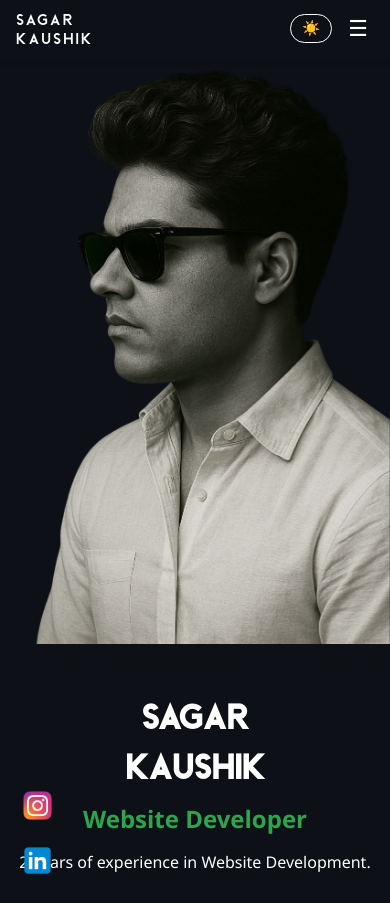
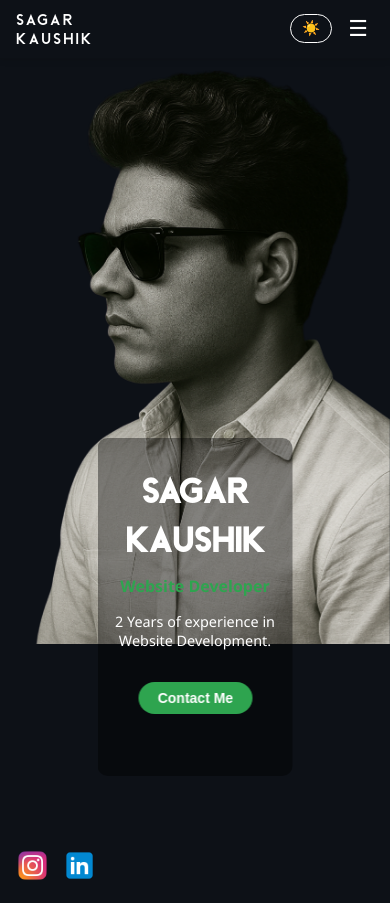
Before and after one commit to sagar0kaushik/portfolio-website, a React (Vite) app: page / in a window 390 px wide. Built offline with nearby package versions, Linux system fonts and the light colour scheme.

Commit message:
Update Home.css

```diff
--- a/src/Home.css
+++ b/src/Home.css
@@ -126,3 +126,57 @@
     font-size: 2rem;
   }
 }
+
+@media (max-width: 768px) {
+  .profile-img {
+    width: 100%;
+    height: auto;
+    object-fit: cover;
+    position: relative;
+    z-index: 1;
+  }
+
+  /* Overlay text on image */
+  .text-section {
+    position: absolute;
+    bottom: 15%; /* adjust position */
+    left: 50%;
+    transform: translateX(-50%);
+    text-align: center;
+    padding: 1rem;
+    background: rgba(0, 0, 0, 0.4); /* optional readability */
+    border-radius: 10px;
+    z-index: 2;
+  }
+
+  .header-name {
+    font-size: 1.8rem;
+  }
+
+  .job-title {
+    font-size: 1rem;
+  }
+
+  .experience-text {
+    font-size: 0.9rem;
+  }
+
+  /* Keep social icons pinned bottom-left */
+  .social-icons {
+    position: absolute;
+    bottom: 15px;
+    left: 15px;
+    flex-direction: row;
+    gap: 12px;
+  }
+
+  .social-icons img {
+    width: 28px;
+    height: 28px;
+  }
+
+  .contact-button {
+    font-size: 14px;
+    padding: 0.5rem 1.2rem;
+  }
+}
```
